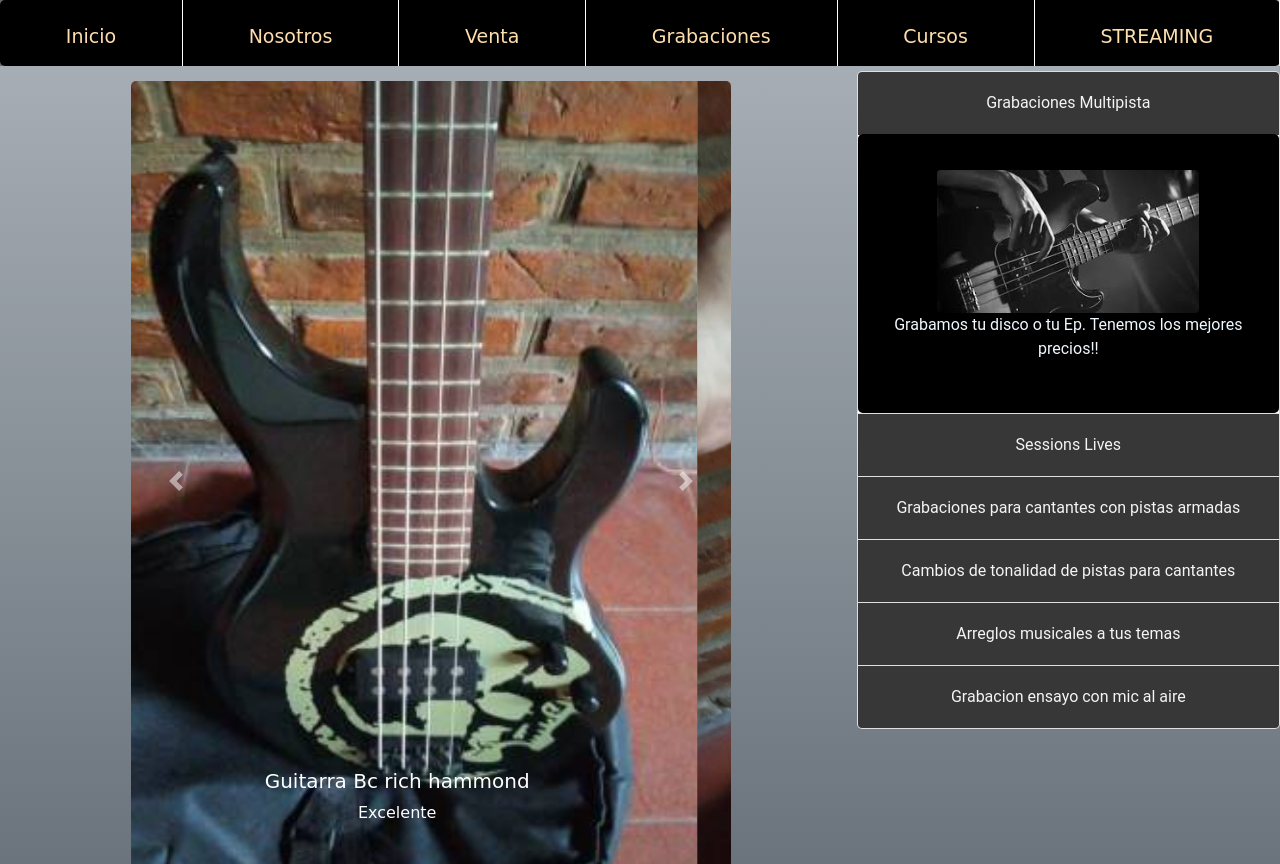
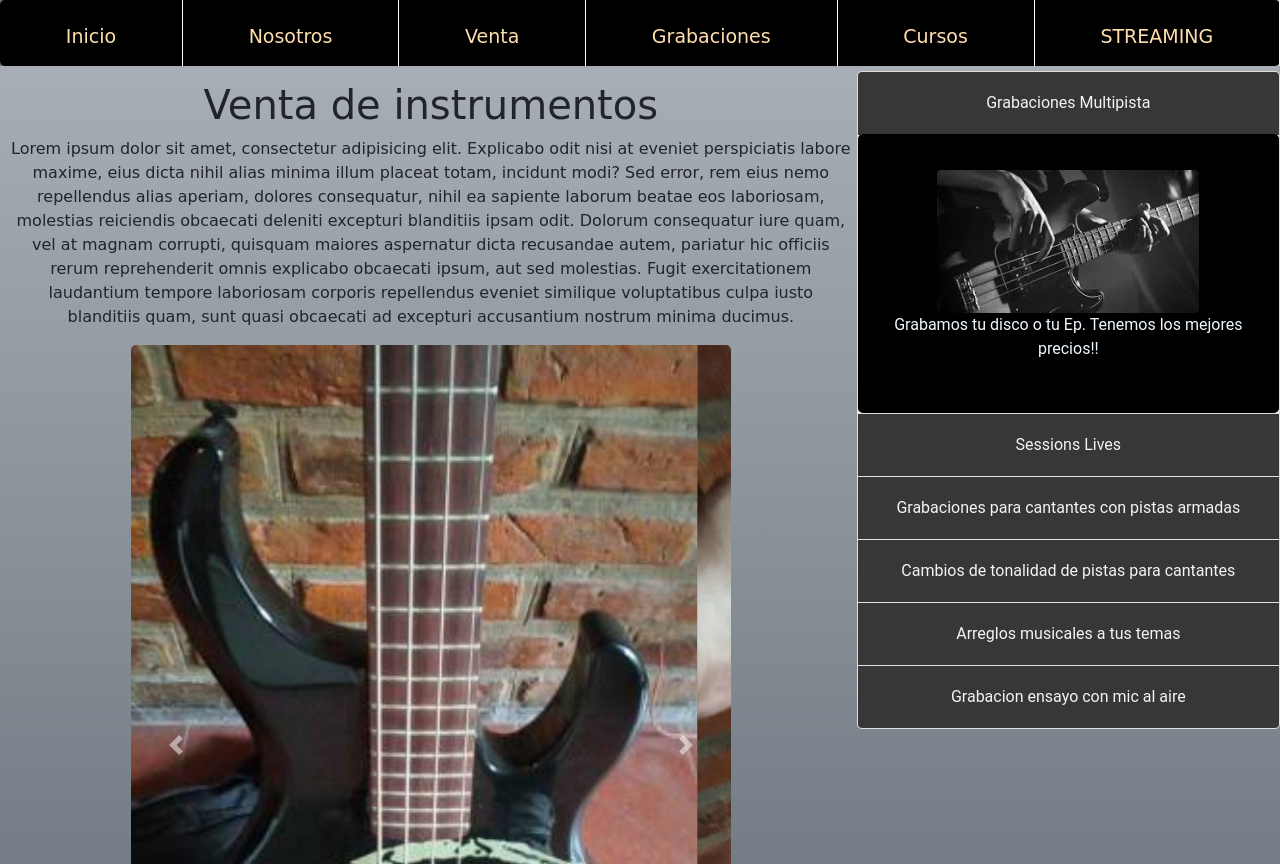
Before and after one commit to damiantuppo/espacioberlin, a website: page venta.html in a window 1280 px wide. Shown: the top 864 px of the page. Drawn offline with nearby package versions, Linux system fonts and the light colour scheme; a web font is replaced by a local one.

Commit message:
version 1.2

```diff
--- a/Notas.txt
+++ b/Notas.txt
@@ -1,4 +1,4 @@
-
+aca modifico para el git nomas perri
 Utilizar sass:
 0) instalar npm y el node js (esto se hace una sola vez en la pc y punto)
 
--- a/venta.html
+++ b/venta.html
@@ -50,7 +50,17 @@
        <div class="main__ventas">
        <!--INICIO CARROUSEL DE IMAGENES-->
        <!--Row y justify center los agrego para centrar la imagen dentro del main y le agrego el tamaño en html con style="width:600px;height:400px"  -->
-       <div class="">
+       <h1>Venta de instrumentos</h1>
+
+
+       <p>Lorem ipsum dolor sit amet, consectetur adipisicing elit. Explicabo odit nisi at eveniet perspiciatis labore maxime, eius dicta nihil alias minima illum placeat totam, incidunt modi? Sed error, rem eius nemo repellendus alias aperiam, dolores consequatur, nihil ea sapiente laborum beatae eos laboriosam, molestias reiciendis obcaecati deleniti excepturi blanditiis ipsam odit. Dolorum consequatur iure quam, vel at magnam corrupti, quisquam maiores aspernatur dicta recusandae autem, pariatur hic officiis rerum reprehenderit omnis explicabo obcaecati ipsum, aut sed molestias. Fugit exercitationem laudantium tempore laboriosam corporis repellendus eveniet similique voluptatibus culpa iusto blanditiis quam, sunt quasi obcaecati ad excepturi accusantium nostrum minima ducimus.</p>
+
+
+
+
+
+
+       <div class="carrouselimg">
        <!---->
        <div id="carouselExampleCaptions" class="carousel slide " data-ride="carousel" style="width:600px;height:400px">
 
@@ -144,7 +154,7 @@
         <!--FIN CARROUSEL DE IMAGENES-->
 
 
-
+        <h2>CONTACTANOS</h2>
         <div class="formulario">
 
        <form action="">
```
Also changed, not shown: ensayos.html (+1 -1 lines), inicio.html (+1 -1 lines), streaming.html (+1 -1 lines).
